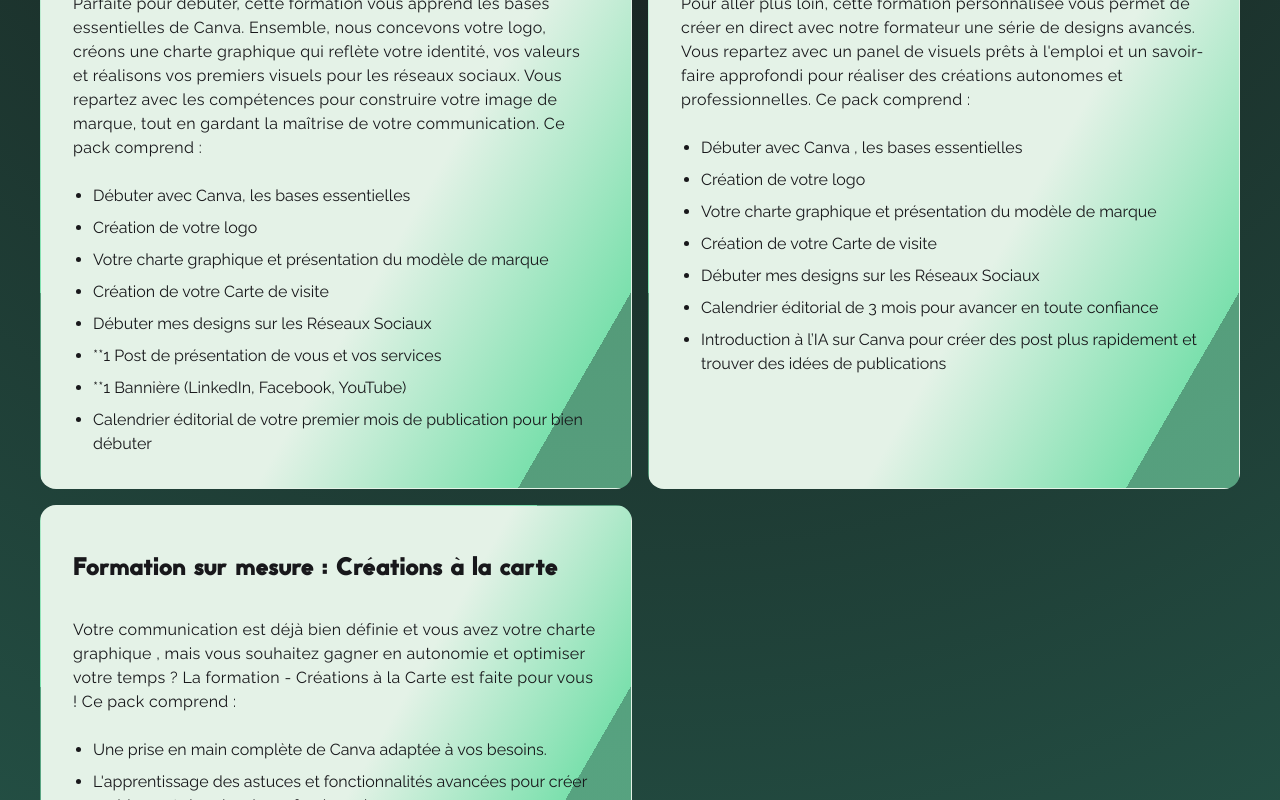
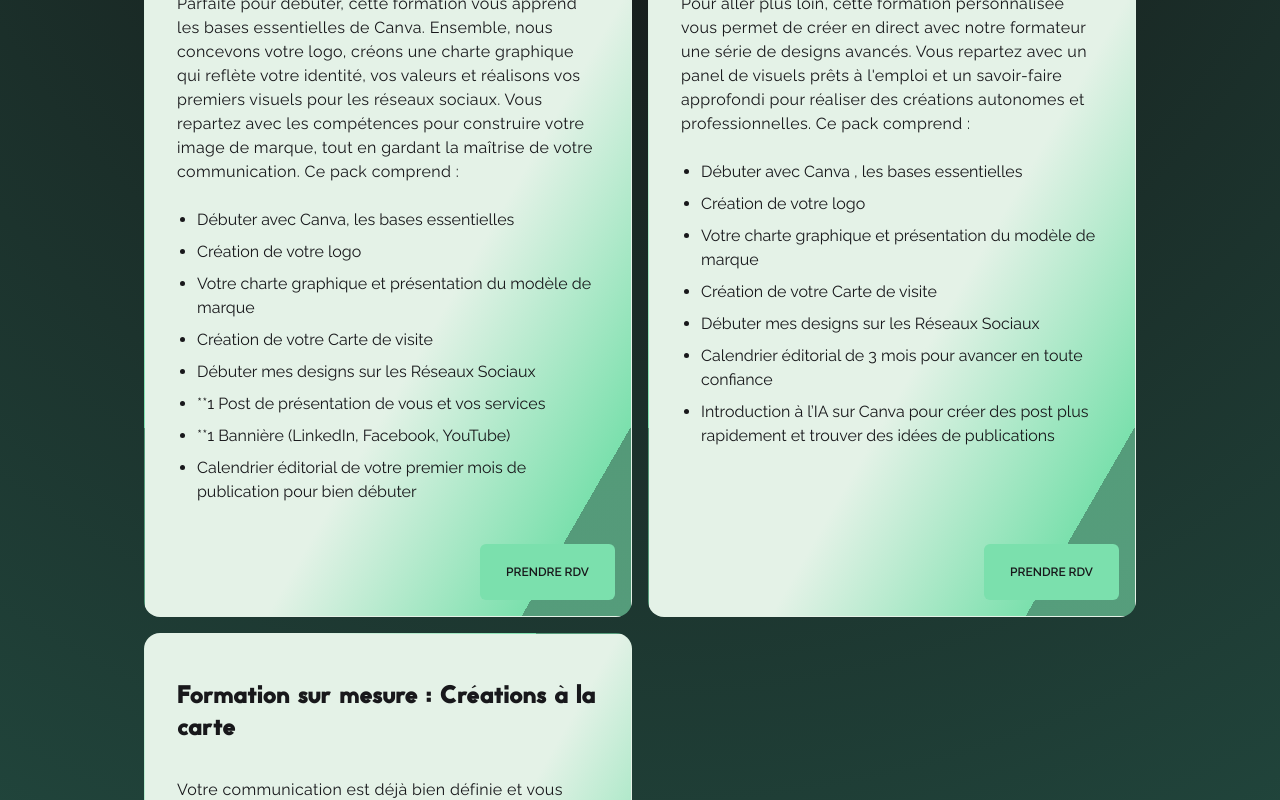
Before and after one commit to webcreatis/WC, a Next.js app: page / in a window 1280 px wide. Shown: the part 10100-10900 px from the top of the page. Built offline with nearby package versions, Linux system fonts and the light colour scheme.

Commit message:
WEBCREATIS > Responsive card formation

```diff
--- a/app/ui/CardFormation.tsx
+++ b/app/ui/CardFormation.tsx
@@ -2,7 +2,7 @@ import { HoverEffect } from "../../components/ui/card-hover-effect";
 
 export function CardHoverEffectFormations() {
   return (
-    <div className="max-w-full mx-auto px-8">
+    <div className="px-2 xs:w-full laptop:w-[80%] laptop:m-auto">
       <HoverEffect items={projects} />
     </div>
   );
--- a/components/ui/card-hover-effect.tsx
+++ b/components/ui/card-hover-effect.tsx
@@ -1,6 +1,6 @@
+import Button from "@/app/ui/Button";
 import { cn } from "@/lib/utils";
 import { AnimatePresence, motion } from "motion/react";
-import Link from "next/link";
 import { useState } from "react";
 
 export const HoverEffect = ({
@@ -26,8 +26,7 @@ export const HoverEffect = ({
       )}
     >
       {items.map((item, idx) => (
-        <Link
-          href={item?.link}
+        <div
           key={item?.id}
           className="relative group block p-2 h-full w-full"
           onMouseEnter={() => setHoveredIndex(idx)}
@@ -58,7 +57,7 @@ export const HoverEffect = ({
               </span>
             </CardDescription>
             {item.infos && (
-              <ul className="list-disc pl-5 mt-6 flex flex-col gap-2">
+              <ul className="list-disc pl-5 mt-6 mb-20 flex flex-col gap-2">
                 {item?.infos.map((item, i) => (
                   <li
                     key={i}
@@ -69,8 +68,18 @@ export const HoverEffect = ({
                 ))}
               </ul>
             )}
+            <div className="absolute bottom-0 right-0">
+              <Button
+                text="Prendre RDV"
+                bg="bg-green"
+                color="text-black"
+                onClick={() =>
+                  (window.location.href = "mailto:contact.webcreatis@gmail.com")
+                }
+              />
+            </div>
           </Card>
-        </Link>
+        </div>
       ))}
     </div>
   );
@@ -86,11 +95,11 @@ export const Card = ({
   return (
     <div
       className={cn(
-        "rounded-2xl h-full w-full p-4 overflow-hidden gradient-flip-front border border-transparent dark:border-white/[0.2] group-hover:border-slate-700 relative z-20",
+        "rounded-2xl h-full w-full p-4 overflow-hidden gradient-flip-front border border-transparent dark:border-white/[0.2] group-hover:border-slate-70 z-20",
         className
       )}
     >
-      <div className="relative z-50">
+      <div className="relative z-50 h-full">
         <div className="p-4">{children}</div>
       </div>
     </div>
@@ -124,7 +133,7 @@ export const CardDescription = ({
   return (
     <p
       className={cn(
-        "mt-8 text-zinc-400 tracking-wide leading-relaxed text-sm",
+        "mt-8 text-zinc-400 tracking-wide leading-relaxed text-sm h-full",
         className
       )}
     >
```
Also changed, not shown: app/components/FormationsSection.tsx (+0 -59 lines).
